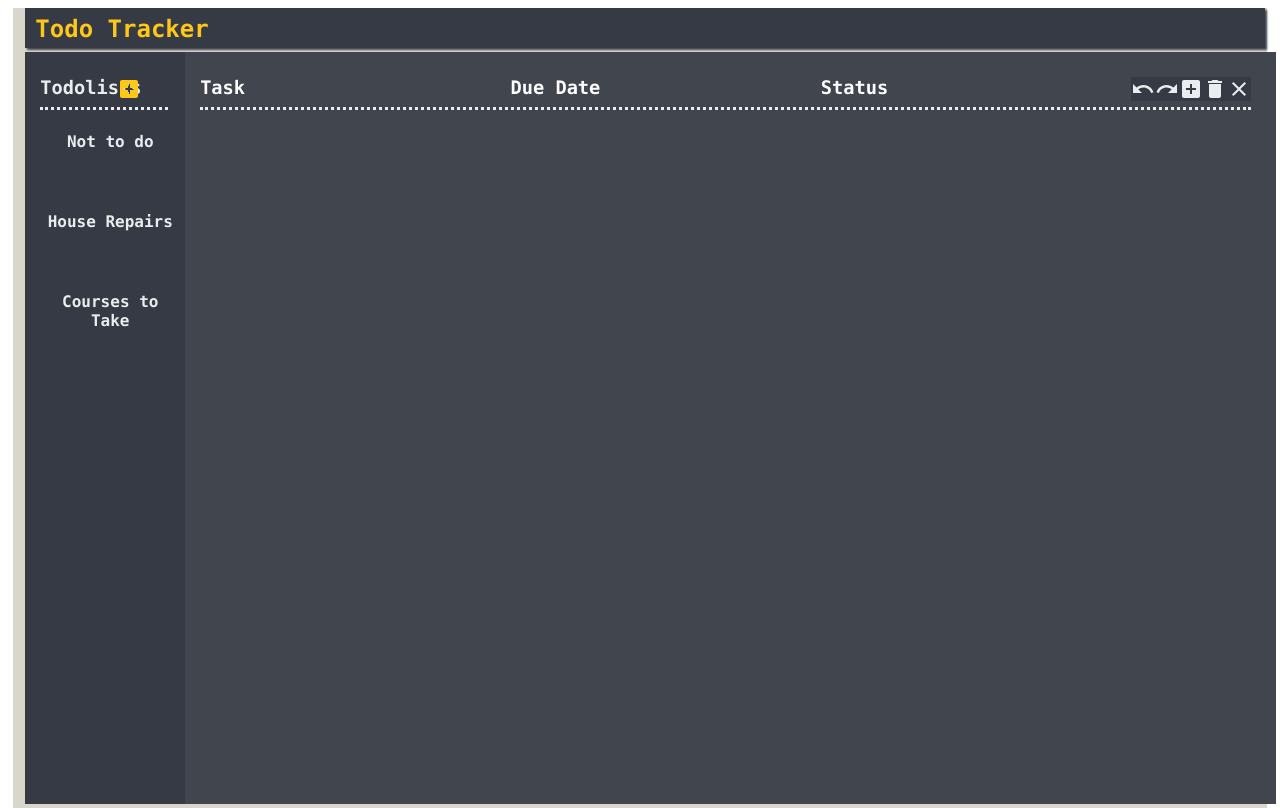
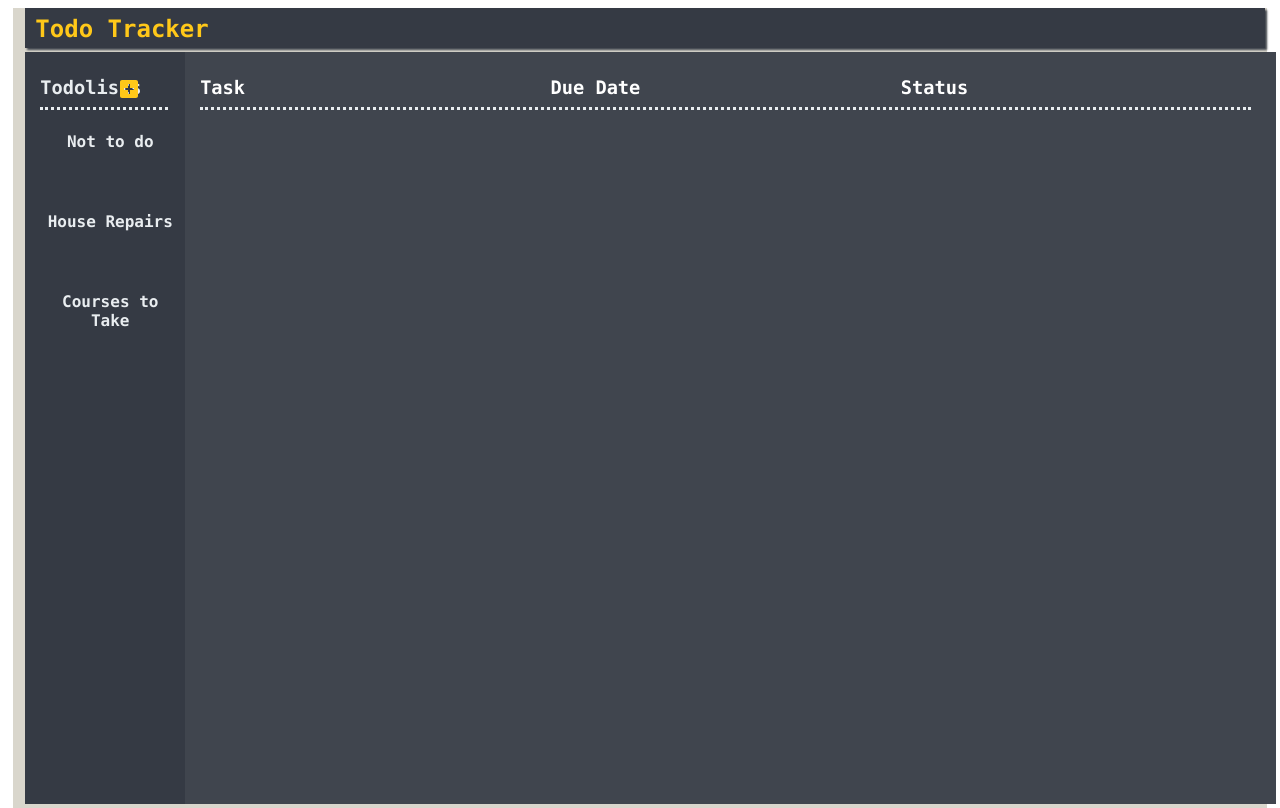
Before and after one commit to KostadinDev/todo_tracker_hw2, a React (Create React App) app: page / in a window 1280 px wide. Built offline with nearby package versions, Linux system fonts and the light colour scheme; the HTML template or start-up script is replaced by a standard one.

Commit message:
icons can be visible disabled

```diff
--- a/src/components/Workspace.js
+++ b/src/components/Workspace.js
@@ -14,6 +14,8 @@ class Workspace extends Component {
 
 
   render() {
+      let availability = this.props.toDoListItems.length == 0? 'unavailable': 'available';
+      console.log(availability);
     return (
       <div id="workspace">
         <div id="todo-list-header-card" className="list-item-card">
@@ -32,30 +34,36 @@ class Workspace extends Component {
             flexDirection="row"
             flexWrap="nowrap"
           >
-            <Undo
+             {availability=='available'?   <Undo
               id="undo-button"
               className="list-item-control material-icons todo-button"
               onClick = {this.props.undo}
-            />
-            <Redo
+            />: ''}
+
+             {availability=='available'?  <Redo
               id="redo-button"
               className="list-item-control material-icons todo-button"
-            />
-            <AddBox
+            />: ''}
+
+
+
+             {availability=='available'?     <AddBox
               id="add-item-button"
               className="list-item-control material-icons todo-button"
               onClick = {this.props.addItem}
-            />
-            <Delete
+            />: ''}
+               {availability=='available'?   <Delete
               id="delete-list-button"
               className="list-item-control material-icons todo-button"
               onClick={this.props.delete}
-            />
-            <Close
-              id="close-list-button"
+            />: ''}
+
+            {availability=='available'? <Close
+              id={"close-list-button " + availability}
               className="list-item-control material-icons todo-button"
               onClick = {this.props.close}
-            />
+            />: ''}
+
           </div>
         </div>
         <div id="todo-list-items-div">
--- a/src/css/todo_layout.css
+++ b/src/css/todo_layout.css
@@ -139,3 +139,8 @@
 .inv{
     visibility: hidden;
 }
+
+.unavailable{
+    visibility: hidden;
+    background-color:red;
+}
```
